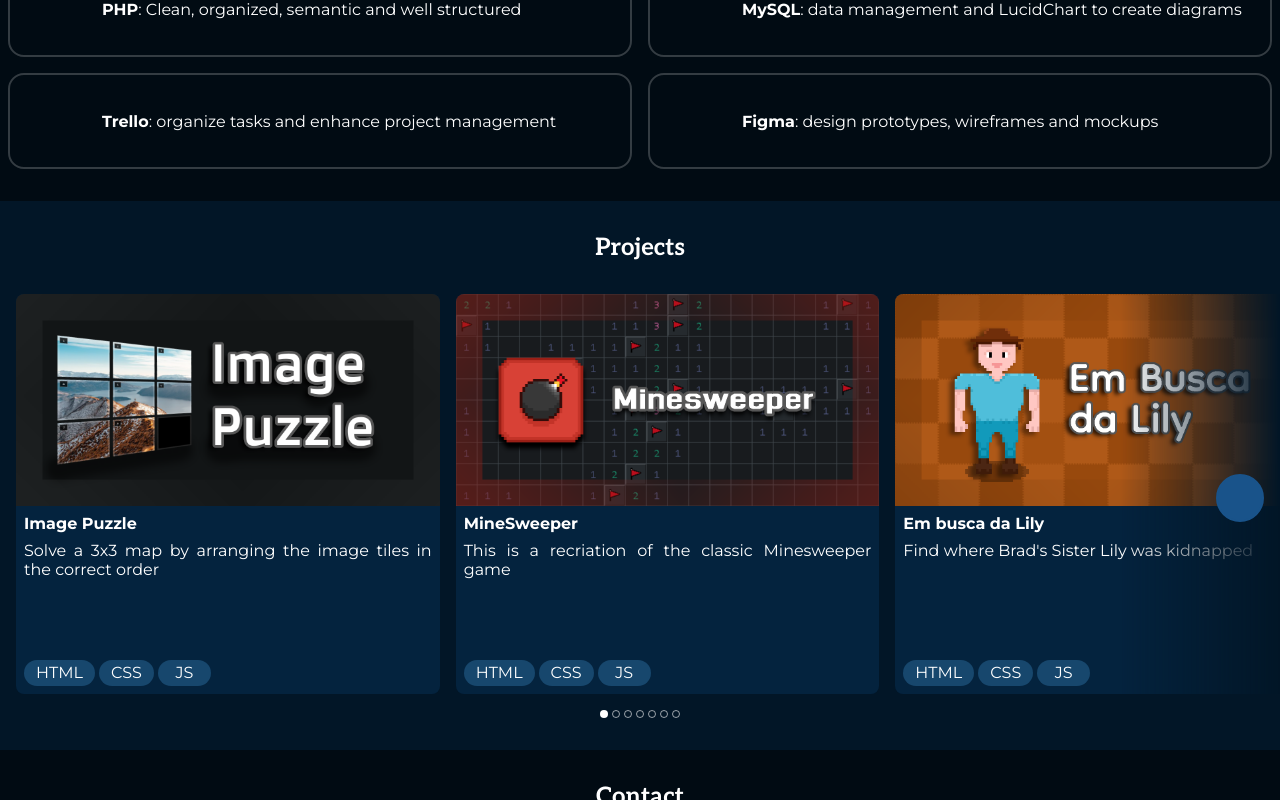
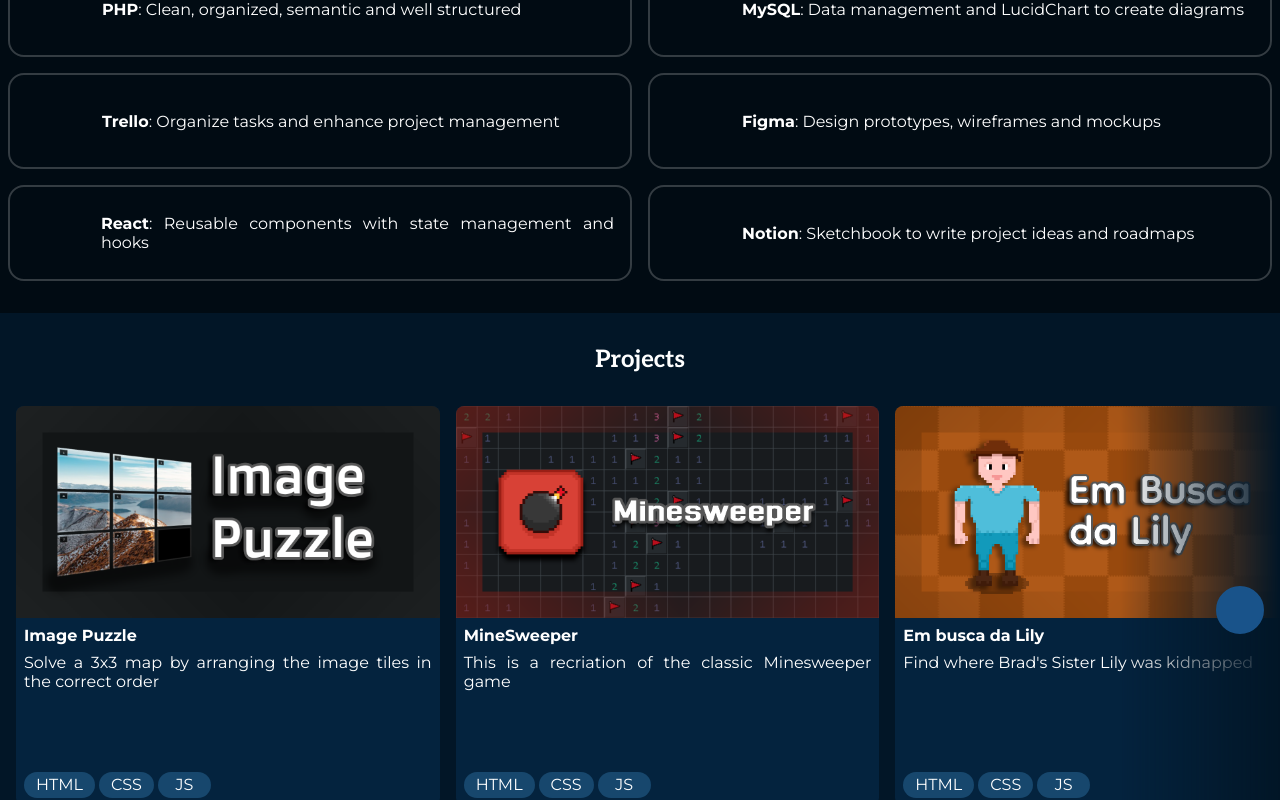
Before and after one commit to GiovanniEliasDaRosa/giovannieliasdarosa.github.io, a React (Vite) app in the folder new-portifolio/: page / in a window 1280 px wide. Shown: the part 1140-1940 px from the top of the page. Built offline with nearby package versions, Linux system fonts and the light colour scheme; a web font is replaced by a local one.

Commit message:
feat(skills): add React and Notion to skills

```diff
--- a/new-portifolio/src/components/Skills/Skills.jsx
+++ b/new-portifolio/src/components/Skills/Skills.jsx
@@ -32,17 +32,27 @@
         </li>
         <li className="icons nomargin database">
           <span>
-            <strong>MySQL</strong>: data management and LucidChart to create diagrams
+            <strong>MySQL</strong>: Data management and LucidChart to create diagrams
           </span>
         </li>
         <li className="icons nomargin brands trello">
           <span>
-            <strong>Trello</strong>: organize tasks and enhance project management
+            <strong>Trello</strong>: Organize tasks and enhance project management
           </span>
         </li>
         <li className="icons nomargin brands figma">
           <span>
-            <strong>Figma</strong>: design prototypes, wireframes and mockups
+            <strong>Figma</strong>: Design prototypes, wireframes and mockups
+          </span>
+        </li>
+        <li className="icons nomargin brands react">
+          <span>
+            <strong>React</strong>: Reusable components with state management and hooks
+          </span>
+        </li>
+        <li className="icons nomargin brands notion">
+          <span>
+            <strong>Notion</strong>: Sketchbook to write project ideas and roadmaps
           </span>
         </li>
       </ul>
--- a/new-portifolio/src/styles/icons.css
+++ b/new-portifolio/src/styles/icons.css
@@ -97,6 +97,10 @@
   content: "\f41b";
 }
 
+.icons.notion::before {
+  content: "\e7d9";
+}
+
 .icons.chevron_left::before {
   content: "\f053";
 }
```
